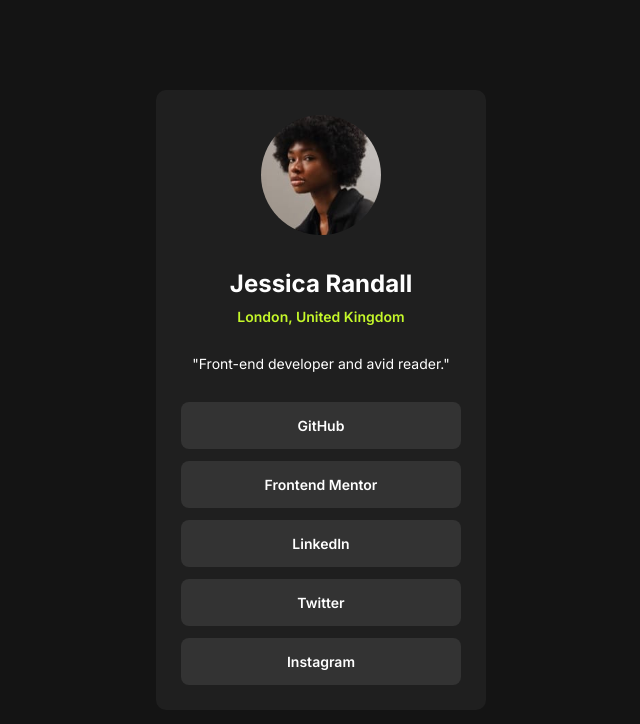
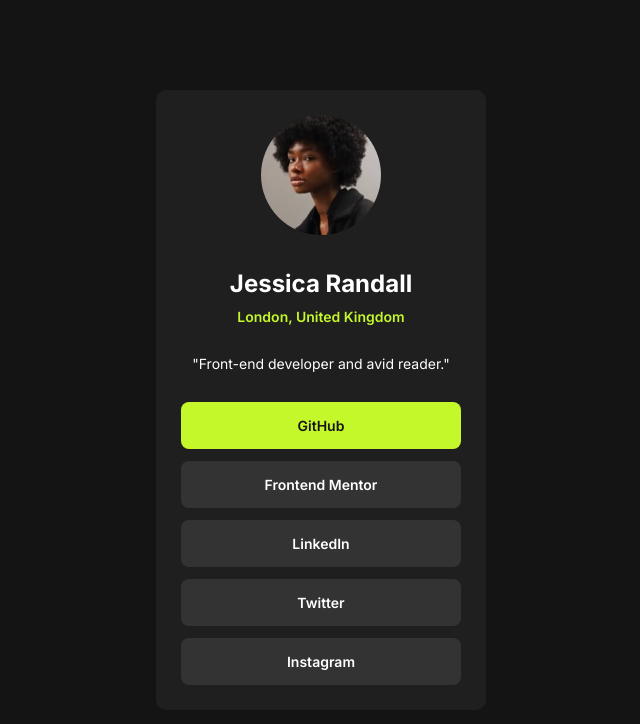
Before and after one commit to turtle-jin/social-links-profile-page-practice, a plain HTML site: page index.html in a window 1280 px wide. In both pictures the pointer is over the link "GitHub". Shown: the whole page, without its empty margins (319-959 px from the left). Drawn offline with Linux system fonts and the light colour scheme.

Commit message:
add hover effect on a tags

```diff
--- a/styles.css
+++ b/styles.css
@@ -92,6 +92,9 @@
     margin-left: 15px;
     margin-right: 15px;
 
+}
 
-
+a:hover {
+    background-color: var(--Green);
+    color: var(--Offblack);
 }
```
